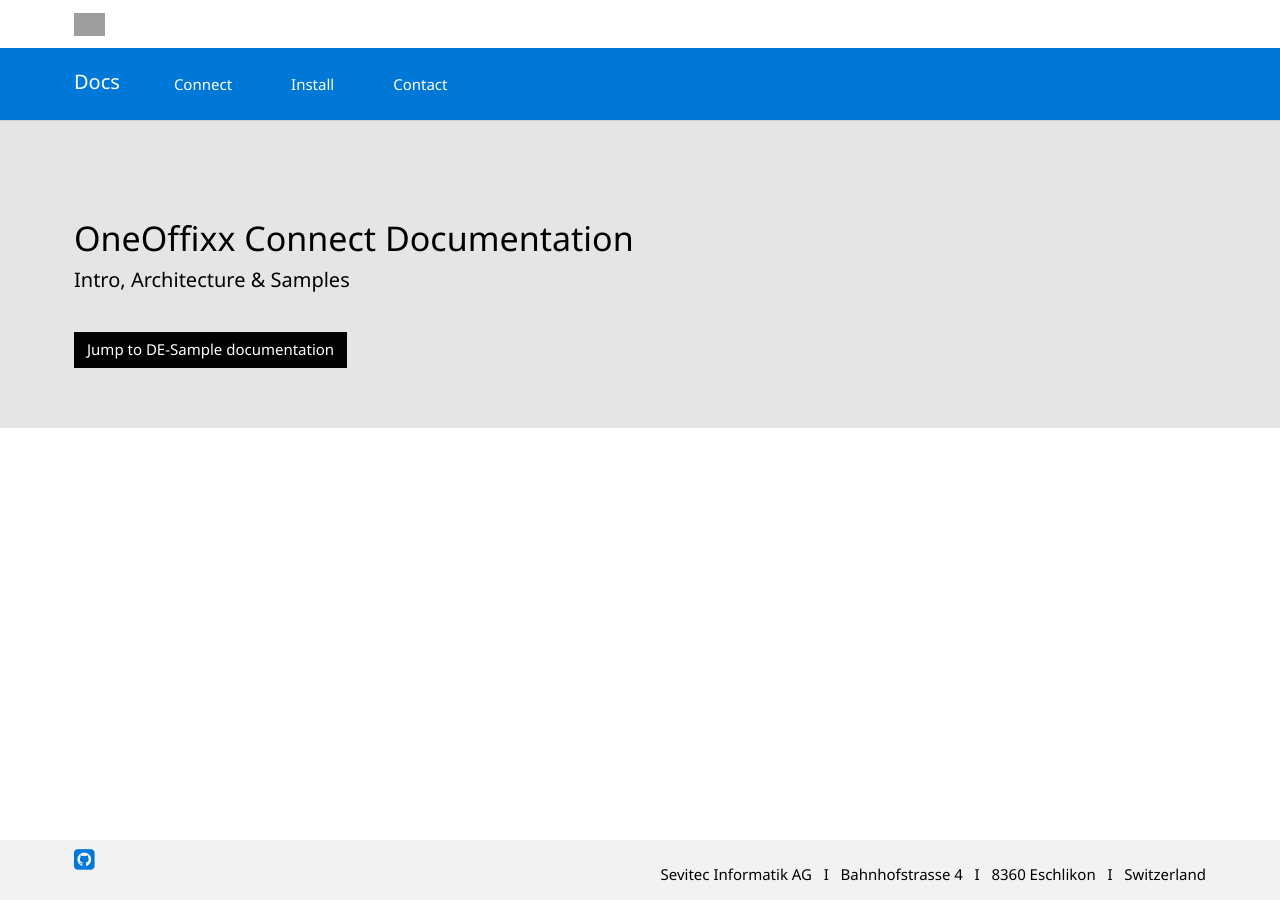
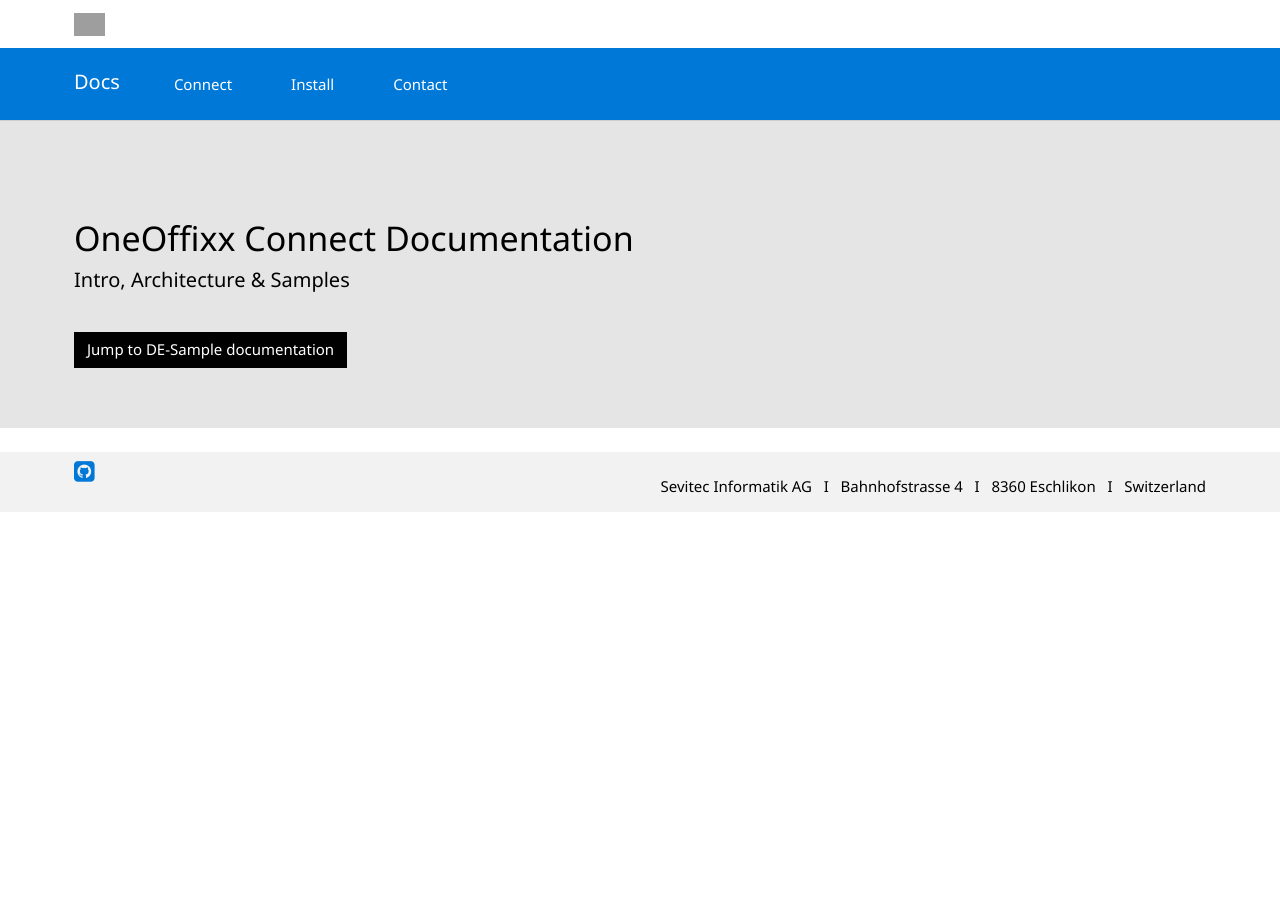
Before and after one commit to primesoft-group/oneoffixx-docs, a Jekyll site: the page built from index.html, in a window 1280 px wide. Built offline with Jekyll 4.4.1, drawn with Linux system fonts in a browser that asks for light colours; nearby versions of some CDN libraries; some web fonts are replaced; grey boxes are pictures that could not be loaded.

Commit message:
fix absolut position... ups

```diff
--- a/assets/css/site.css
+++ b/assets/css/site.css
@@ -1,5 +1,5 @@
 .footer {
-	position: absolute;
+	margin-top: 24px;
     bottom: 0;
     width: 100%;
     height: 60px;
```
